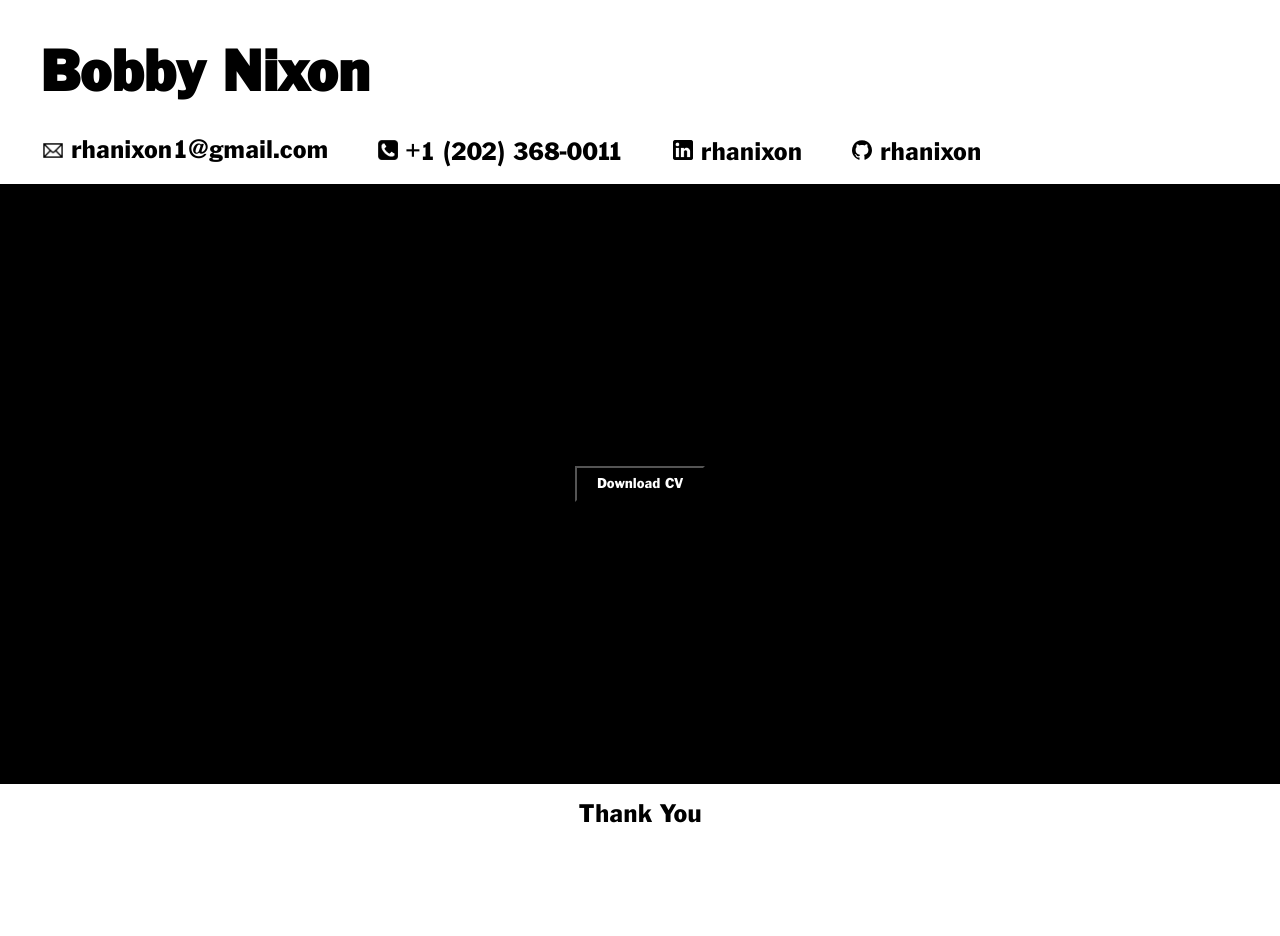
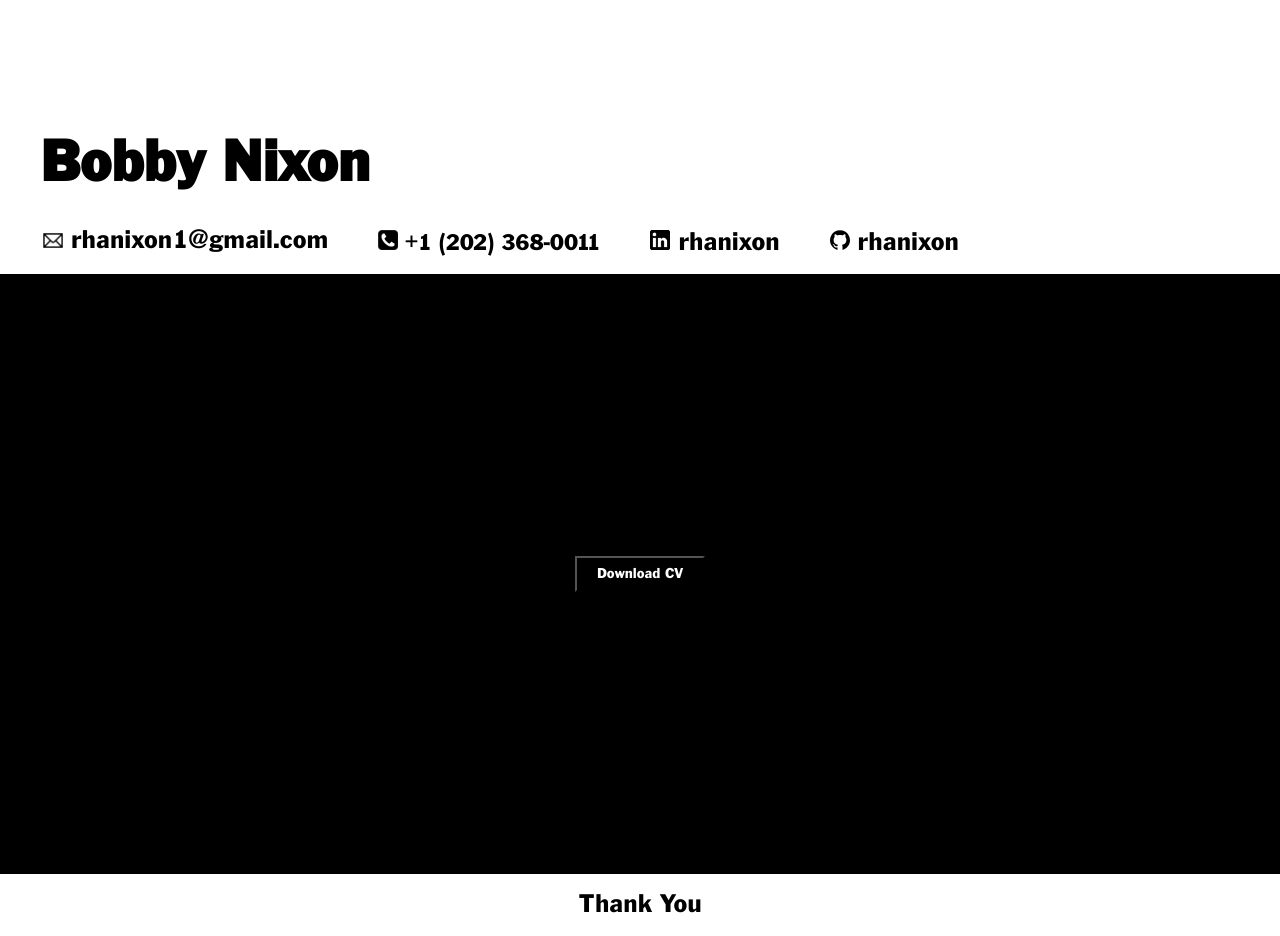
Before and after one commit to rhanixon/rhanixon, a React (Create React App) app: page / in a window 1280 px wide. Before the commit the page ends 846 px from the top, so only its background shows below. Built offline with nearby package versions, Linux system fonts and the light colour scheme.

Commit message:
formatting changes

```diff
--- a/src/App.css
+++ b/src/App.css
@@ -36,6 +36,12 @@
   font-family: 'Franklin Gothic Regular';
   margin-right: 50px;
   font-size: 20pt;
+}
+
+.gothic-nav-phone {
+  font-family: 'Franklin Gothic Regular';
+  margin-right: 50px;
+  font-size: 18pt;
 }
 
 .gothic-foot {
@@ -88,7 +94,7 @@ h1 {
 }
 
 .Header {
-  padding-top: 10px;
+  padding-top: 100px;
   padding-left: 40px;
   display: flex;
   flex-direction: column;
--- a/src/SubHeader.js
+++ b/src/SubHeader.js
@@ -16,7 +16,7 @@ export default class SubHeader extends Component {
 
           <a href="tel:+1 (202) 368-0011">
             <img className="logo" src={phone} alt="" />
-            <span className="gothic-nav"> +1 (202) 368-0011    </span>
+            <span className="gothic-nav-phone"> +1 (202) 368-0011    </span>
           </a>
 
           <a href="https://www.linkedin.com/in/bobby-nixon/">
```
